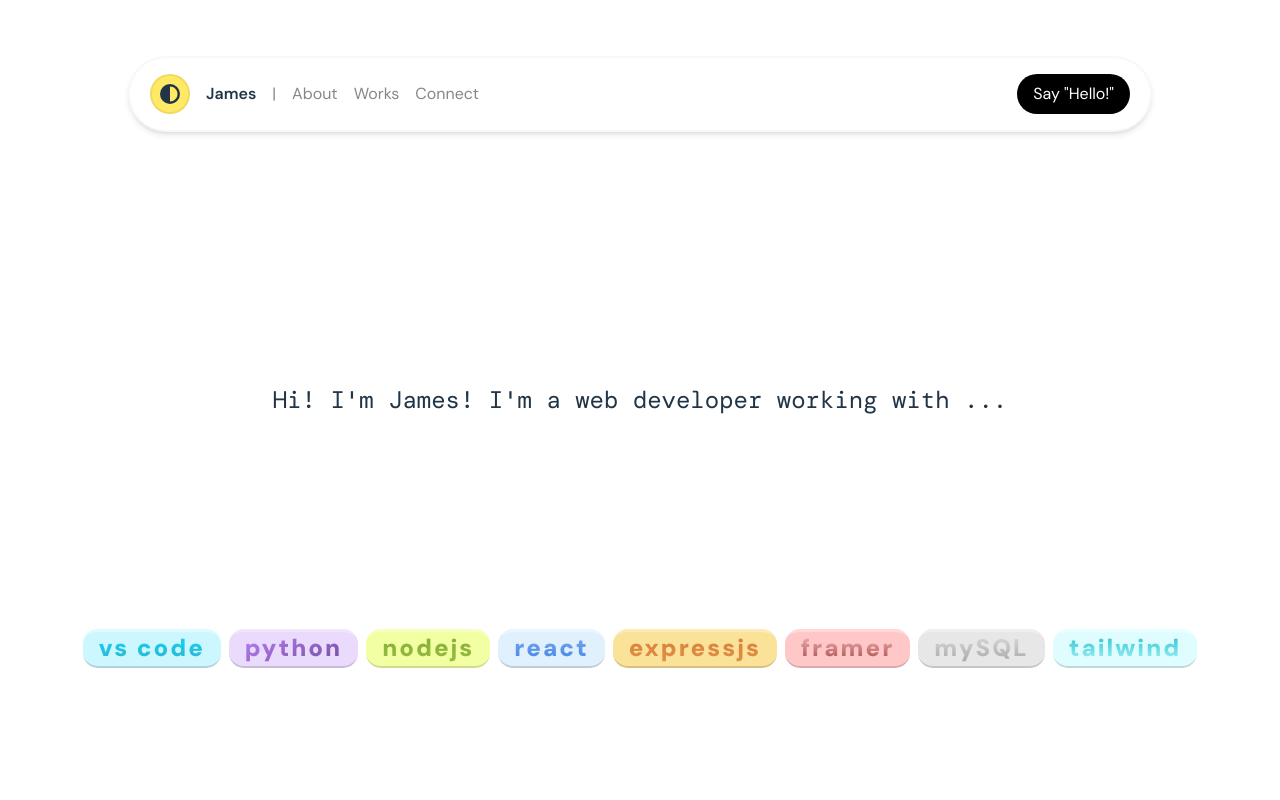
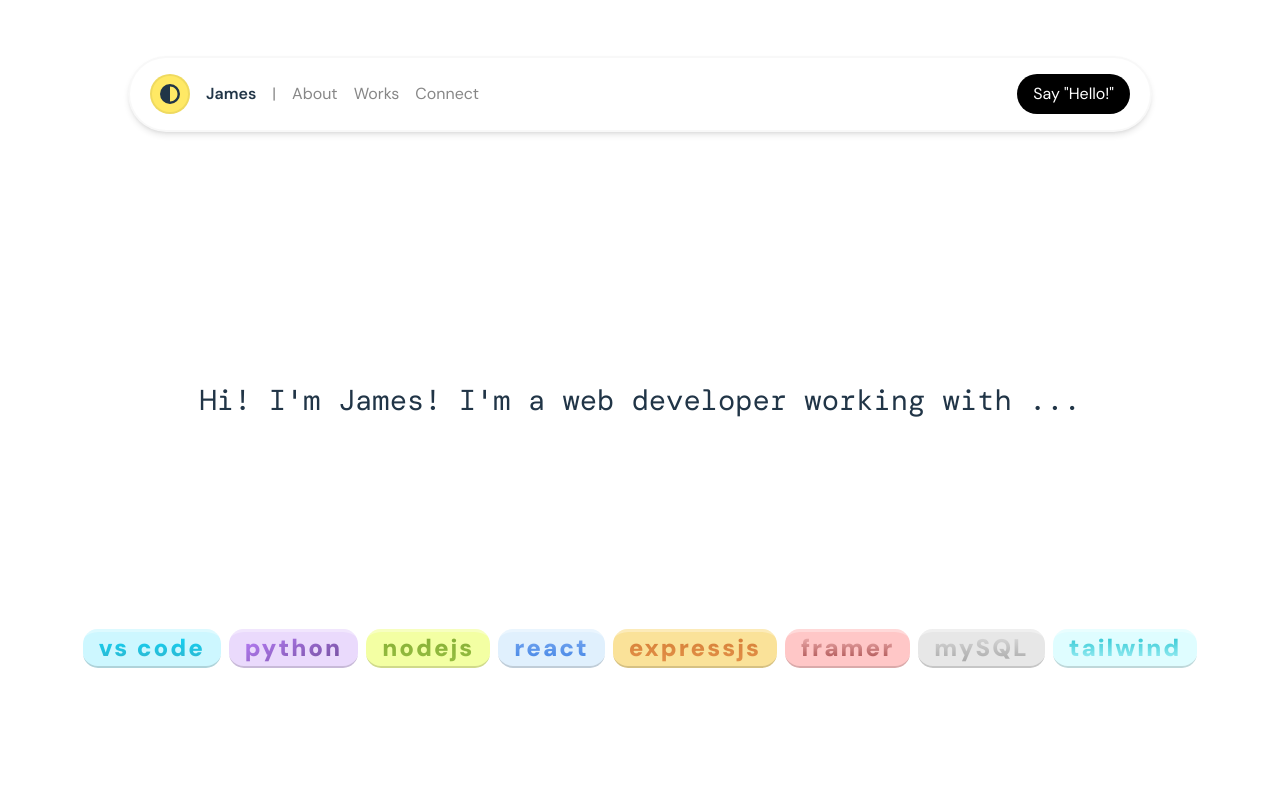
Before and after one commit to jamesbrown173/my-portfolio-v2, a React (Vite) app in the folder my-react-app/: page / in a window 1280 px wide. Shown: the top 800 px of the page. Built offline with nearby package versions, Linux system fonts and the light colour scheme; a web font is replaced by a local one.

Commit message:
Starting to add framer effects

```diff
--- a/my-react-app/src/components/About.jsx
+++ b/my-react-app/src/components/About.jsx
@@ -1,9 +1,11 @@
 import AboutMeText from "./AboutMeText.jsx";
 import GitHubStats from "./apiIntergrations/GitHubStats.jsx";
+import { motion } from "framer-motion";
 
 function About() {
   return (
     <div
+      whileInView={{ scale: 0.8 }}
       id="about"
       className="m-auto pt-[10rem] px-10 [100dvh] max-w-[90dvw] grid lg:grid-cols-4 lg:grid-rows-[1fr,1fr,2fr] sm:grid-cols-4 grid-cols-1 gap-7"
     >
--- a/my-react-app/src/components/Hero.jsx
+++ b/my-react-app/src/components/Hero.jsx
@@ -1,12 +1,17 @@
+import { motion } from "framer-motion";
 function Hero() {
   return (
     <div
       id="hero"
       className="h-[88dvh] flex items-center  flex-col justify-evenly"
     >
-      <h1 className="font-mono text-2xl leading-10 px-5">
+      <motion.h1
+        whileInView={{ scale: 1.2 }}
+        whileTap={{ scale: 1.1 }}
+        className="font-mono text-2xl leading-10 px-5"
+      >
         Hi! I'm James! I'm a web developer working with ...
-      </h1>
+      </motion.h1>
 
       <div className="languagesAndSkills-container flex flex-row flex-wrap gap-2 justify-center">
         <div id="card-vscode" className="languagesAndSkills-card">
```
